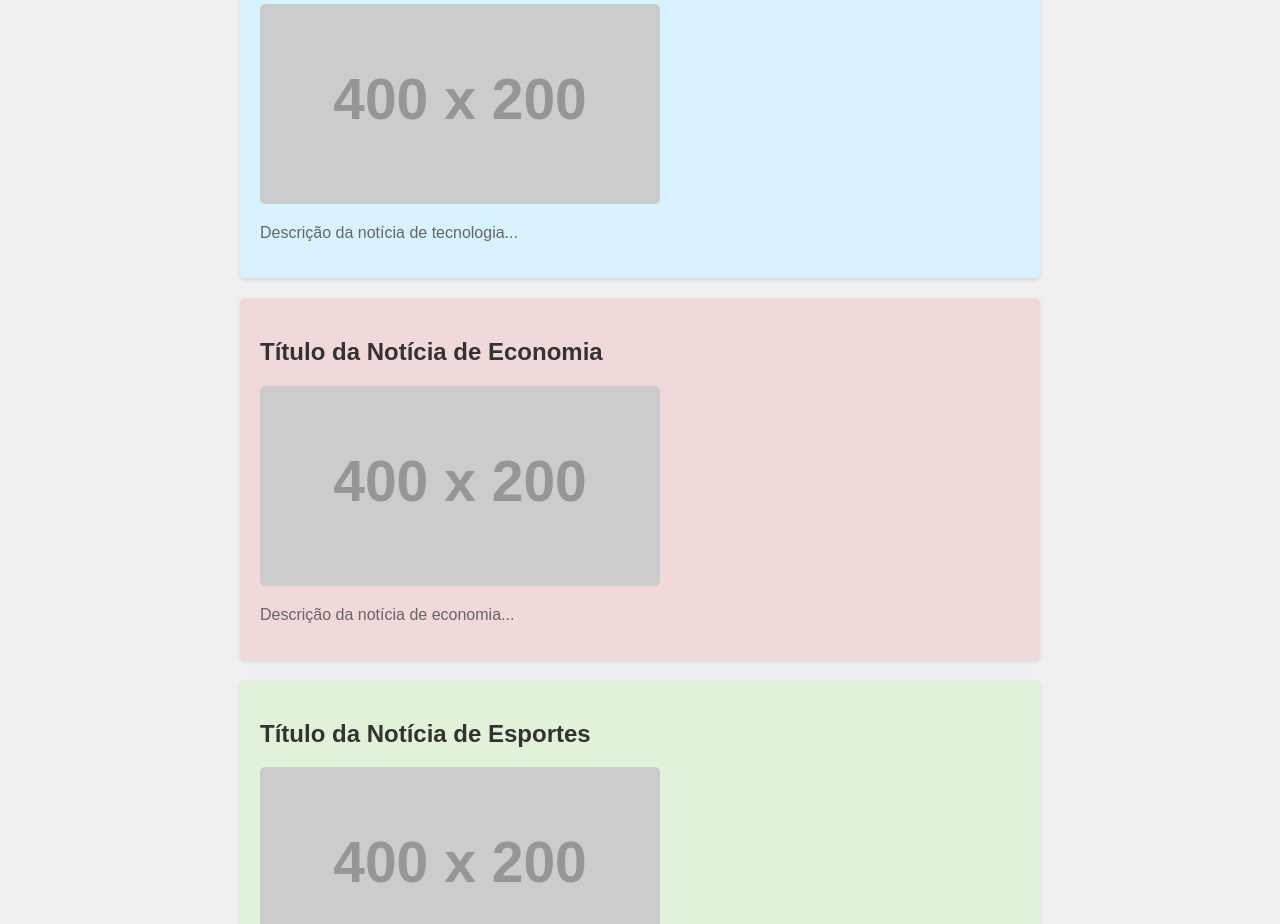
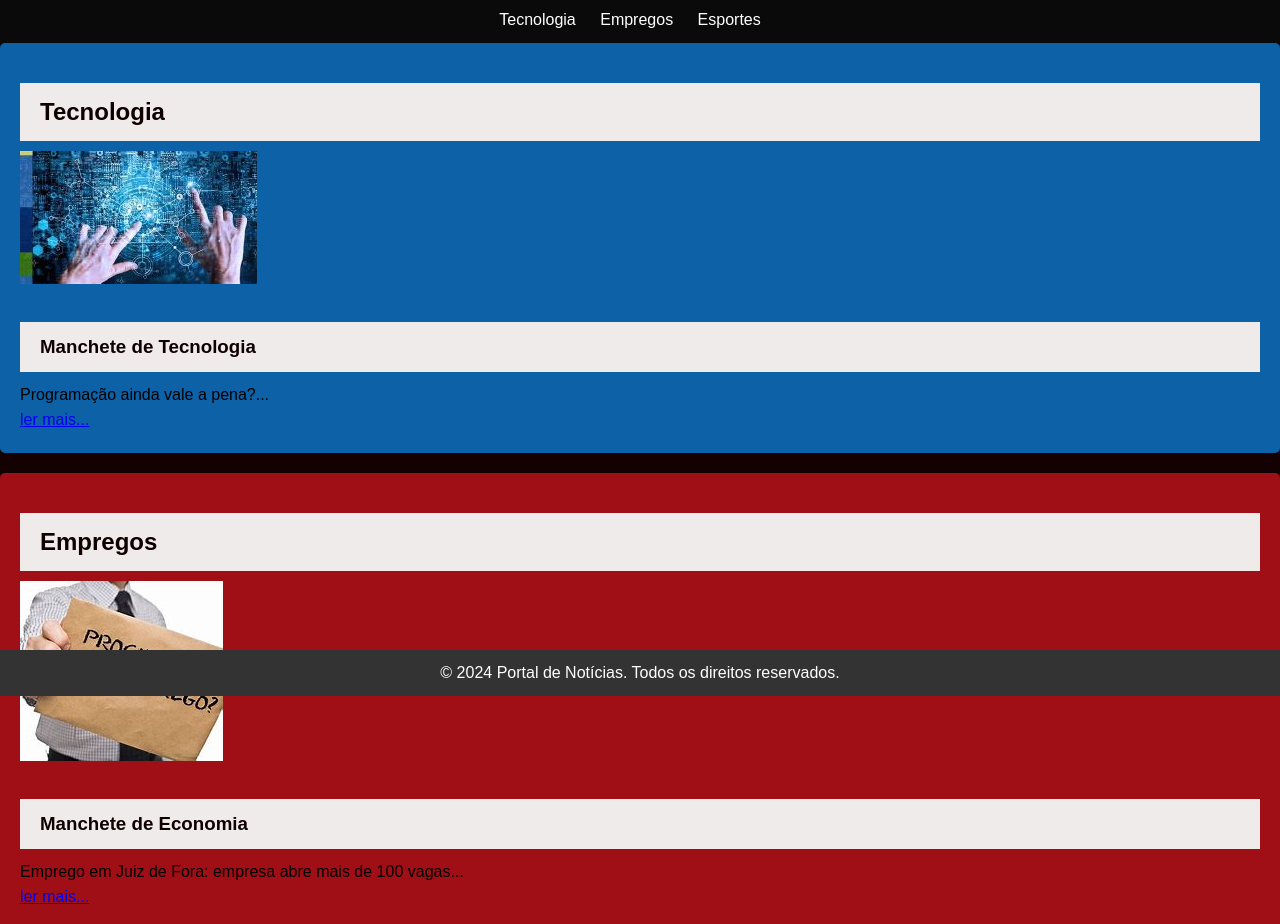
Before and after one commit to W0545/MODULO_GIT, a plain HTML site: page HTML/forms.html in a window 1280 px wide. Shown: the part 104-1028 px from the top of the page. Drawn offline with Linux system fonts and the light colour scheme; placeholder pictures from the web are drawn by us.

Commit message:
first commit

```diff
--- a/HTML/forms.html
+++ b/HTML/forms.html
@@ -1,67 +1,131 @@
 <!DOCTYPE html>
-<html lang="en">
+<html lang="pt-BR">
 <head>
     <meta charset="UTF-8">
+    <meta http-equiv="X-UA-Compatible" content="IE=edge">
     <meta name="viewport" content="width=device-width, initial-scale=1.0">
-<title>Notícias</title>
+    <title>Portal de Notícias</title>
+    <link rel="stylesheet" href="styles.css">
     <style>
+        body, h1, h2, h3, p, ul, li {
+        margin: 0;
+        padding: 0;
+    }
+
     body {
         font-family: Arial, sans-serif;
-    margin: 0;
-    padding: 0;
-    background-color: #f0f0f0;
+        line-height: 1.6;
+        background-color: #140202;
     }
-.container {
-    max-width: 800px;
-    margin: 0 auto;
+
+    header {
+        background-color: #0a0a0a;
+        color: #050505;
+        padding: 10px 20px;
+        text-align: center;
+    }
+
+    nav ul {
+        list-style-type: none;
+    }
+
+    nav ul li {
+        display: inline-block;
+        margin-right: 20px;
+    }
+
+    nav ul li a {
+        color: #fff;
+        text-decoration: none;
+    }
+
+    h1, h2, h3 {
+        background-color: #f0ebeb;
+        color: #0f0000;
+        padding: 10px 20px;
+        margin-top: 20px;
+        margin-bottom: 10px;
+    }
+
+    .tecnologia {
+        background-color: #0d61a7;
+    }
+
+    .empregos {
+        background-color: #a00e16;
+    }
+
+    .esportes {
+        background-color: #065018;
+    }
+
+    section {
+        border-radius: 5px;
+        box-shadow: 0 2px 4px rgba(0,0,0,0.1);
         padding: 20px;
+        margin-bottom: 20px;
     }
-article {
-    background-color: #fff;
-    margin-bottom: 20px;
-    padding: 20px;
-    border-radius: 5px;
-    box-shadow: 0 2px 4px rgba(0, 0, 0, 0.1);
-}
-h2 {
-    color: #333;
-}
-p {
-    color: #666;
-}
-img {
+
+    article img {
         max-width: 100%;
         height: auto;
-    border-radius: 5px;
+        margin-bottom: 10px;
     }
-.news-tech {
-    background-color: #d9f2ff;
-}
-.news-economy {
-    background-color: #f2d9d9;
-}
-.news-sports {
-    background-color: #e2f2d9;
+
+    footer {
+        background-color: #333;
+        color: #fff;
+        text-align: center;
+        padding: 10px 0;
+        position: fixed;
+        bottom: 0;
+        width: 100%;
     }
     </style>
 </head>
 <body>
-<div class="container">
-    <article class="news-tech">
-        <h2>Título da Notícia de Tecnologia</h2>
-        <img src="https://via.placeholder.com/400x200" alt="Imagem da Notícia">
-        <p>Descrição da notícia de tecnologia...</p>
+    <header>
+        <h1>Portal de Notícias</h1>
+        <nav>
+            <ul>
+                <li><a href="#tecnologia">Tecnologia</a></li>
+                <li><a href="#empregos">Empregos</a></li>
+                <li><a href="#esportes">Esportes</a></li>
+            </ul>
+        </nav>
+    </header>
+
+    <section id="tecnologia" class="tecnologia">
+        <h2>Tecnologia</h2>
+        <article>
+            <img src="./imagens/tecnolog2ia.jpg" alt="Tecnologia">
+            <h3>Manchete de Tecnologia</h3>
+            <p>Programação ainda vale a pena?...</p>
+            <a href="#">ler mais...</a>
         </article>
-    <article class="news-economy">
-        <h2>Título da Notícia de Economia</h2>
-        <img src="https://via.placeholder.com/400x200" alt="Imagem da Notícia">
-        <p>Descrição da notícia de economia...</p>
+    </section>
+    <section id="Empregos" class="empregos">
+        <h2>Empregos</h2>
+        <article>
+            <img src="./imagens/emprego.jpg" alt="Empregos">
+            <h3>Manchete de Economia</h3>
+            <p>Emprego em Juiz de Fora: empresa abre mais de 100 vagas...</p>
+            <a href="#">ler mais...</a>
         </article>
-    <article class="news-sports">
-        <h2>Título da Notícia de Esportes</h2>
-        <img src="https://via.placeholder.com/400x200" alt="Imagem da Notícia">
-        <p>Descrição da notícia de esportes...</p>
+    </section>
+
+    <section id="esportes" class="esportes">
+        <h2>Esportes</h2>
+        <article>
+            <img src="./imagens/basquete.jpg" alt="Esportes">
+            <h3>Manchete de Esportes</h3>
+            <p>Filho de LeBron James se declara elegível para o Draft da NBA de 2024...</p>
+            <a href="#">ler mais...</a>
         </article>
-</div>
+    </section>
+
+    <footer>
+        <p>&copy; 2024 Portal de Notícias. Todos os direitos reservados.</p>
+    </footer>
 </body>
 </html>
```
Also changed, not shown: HTML/EXERCICIO.HTML (+36 -15 lines), HTML/imagens/emprego.jpg (added). Lines whose indentation alone changed are shown as unchanged.
